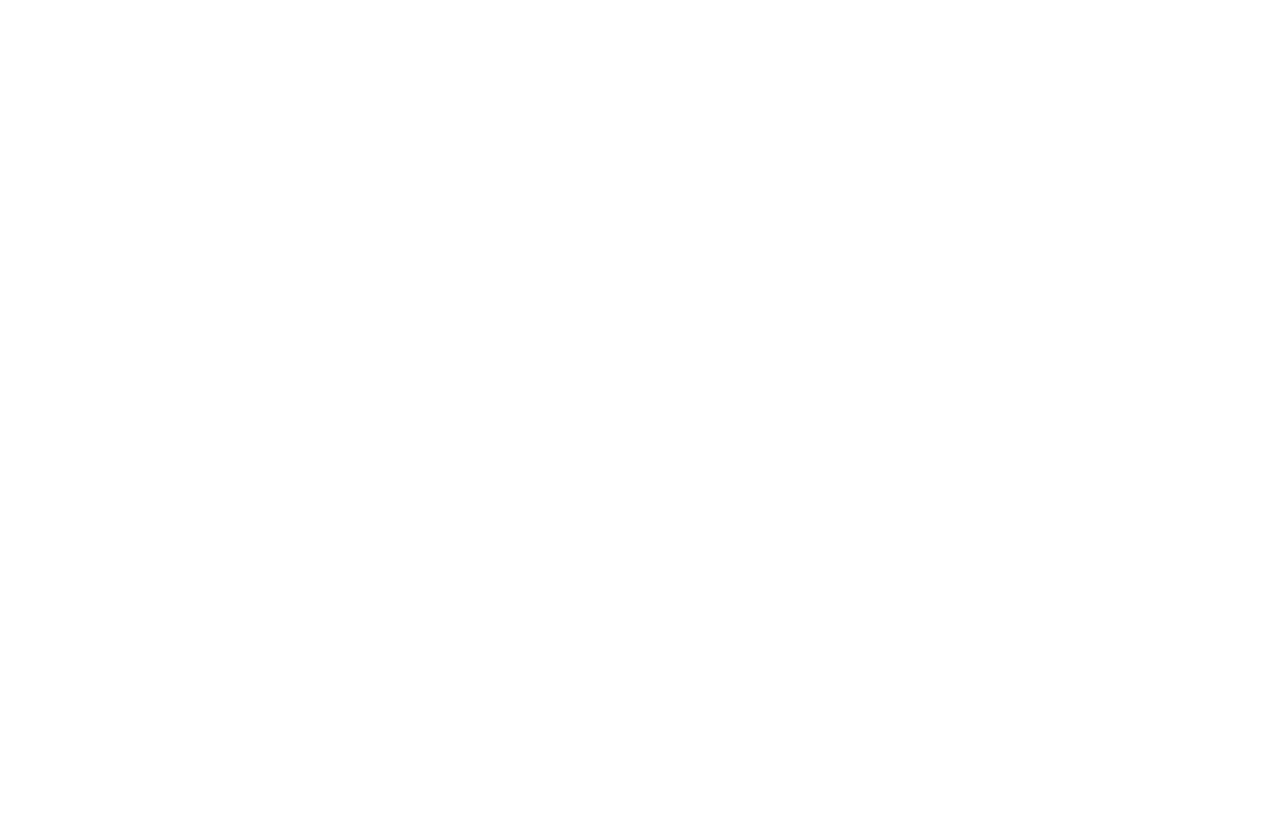
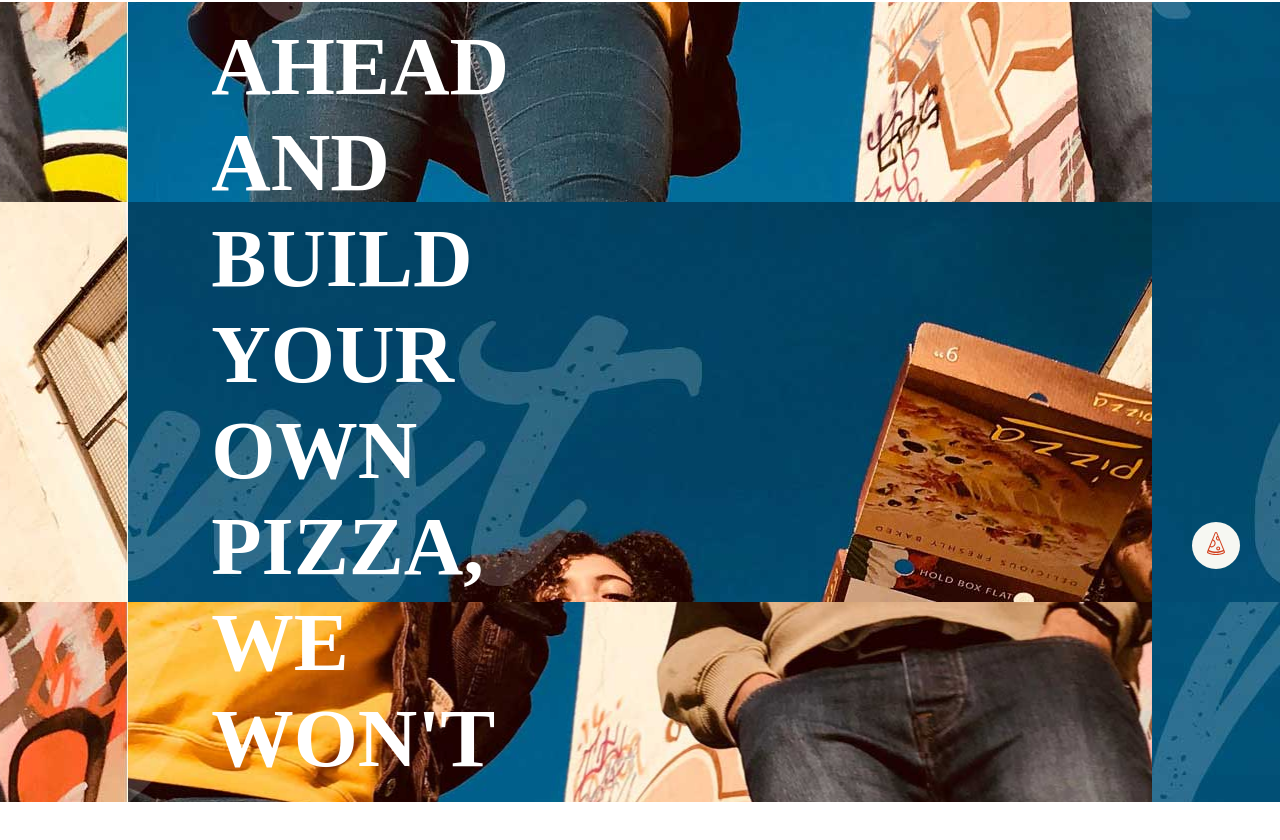
Before and after one commit to OussamaEchi99/proj-html-vuejs, a Vue app: page / in a window 1280 px wide. Shown: the part 1694-2534 px from the top of the page. Before the commit the page ends 1696 px from the top, so only its background shows below. Built offline with nearby package versions, Linux system fonts and the light colour scheme; a small style sheet from the web is missing.

Commit message:
Aggiunto e completato sezione BuildYourOwnPizza

```diff
--- a/src/components/Banner.vue
+++ b/src/components/Banner.vue
@@ -23,6 +23,7 @@
     height: 450px;
     background-image: url('../assets/img/sky.png');
     position: relative;
+    overflow-x: hidden;
 
     .pizza_type_text{
         width: 100%;
--- /dev/null
+++ b/src/components/BuildYourOwnPizza.vue
@@ -0,0 +1,133 @@
+<template>
+    <section>
+        <div class="col_left">
+            <div class="image top one">
+
+            </div>
+            <div class="image center two">
+
+            </div>
+            <div class="image bottom three">
+
+            </div>
+        </div>
+        <div class="col_center">
+            <div class="image top one">
+
+            </div>
+            <div class="image center two">
+
+            </div>
+            <div class="image bottom three">
+
+            </div>
+        </div>
+        <div class="col_right">
+            <div class="image top one">
+
+            </div>
+            <div class="image center two">
+
+            </div>
+            <div class="image bottom three">
+
+            </div>
+        </div>
+        <div class="text">
+            <h2>GO AHEAD AND BUILD YOUR OWN PIZZA, WE WON'T JUDGE!</h2>
+        </div>
+        <a href="#" class="pizza_svg pizza_svg_grey"><img src="../assets/img/svg-4.svg" alt="Pizza Image"></a>
+    </section>
+</template>
+
+<script>
+export default {
+
+}
+</script>
+
+<style lang="scss" scoped>
+section{
+    display: flex;
+    position: relative;
+    .col_left, .col_right{
+        width: calc(20% / 2);
+        height: 800px;
+        background-color: crimson;
+    }
+
+    .col_left{
+        .one{
+           background-position: right bottom;
+       }
+
+       .two{
+           background-position: right top;
+       }
+
+       .three{
+        background-position: 100% 75%;
+       }
+    }
+
+    .col_center{
+        width: 80%;
+        height: 800px;
+        background-color: black;
+
+       .one{
+           background-position: bottom;
+       }
+
+       .two{
+           background-position: top;
+       }
+
+       .three{
+        background-position: 85% 75%;
+       }
+    }
+
+    .col_right{
+        .one{
+           background-position: left bottom;
+       }
+
+       .two{
+           background-position: left top;
+       }
+
+       .three{
+        background-position: 0% 75%;
+       }
+    }
+
+    .image{
+        background-image: url('../assets/img/h3-background-img.jpg');
+
+        &.top, &.bottom{
+            height: 200px;
+        }
+
+        &.center{
+            height: 400px;
+        }
+    }
+
+    .text{
+        position: absolute;
+        top: 50%;
+        left: 30%;
+        transform: translate(-50%,-50%);
+        color: white;
+        width: 27%;
+        margin: auto;
+        font-size: 55px;
+    }
+
+    .pizza_svg_grey{
+        top: 65%;
+    }
+
+}
+</style>
--- a/src/components/Main.vue
+++ b/src/components/Main.vue
@@ -4,6 +4,7 @@
         <Events :eventsImages="events" />
         <Proverbs />
         <Specials :specialsMenuDetails="specialsMenu"/>
+        <BuildYourOwnPizza />
     </main>
 </template>
 
@@ -12,6 +13,7 @@
 import Events from "./Events.vue";
 import Proverbs from "./Proverbs.vue";
 import Specials from "./Specials.vue";
+import BuildYourOwnPizza from "./BuildYourOwnPizza.vue";
 
 export default {
     name: 'Main',
@@ -19,7 +21,8 @@
         Banner,
         Events,
         Proverbs,
-        Specials
+        Specials,
+        BuildYourOwnPizza
     },
     data: function () {
         return {
--- a/src/components/Proverbs.vue
+++ b/src/components/Proverbs.vue
@@ -28,6 +28,7 @@
 
     section{
         position: relative;
+        overflow-x: hidden;
         font-weight: bold;
         text-transform: uppercase;
         .phrase {
```
